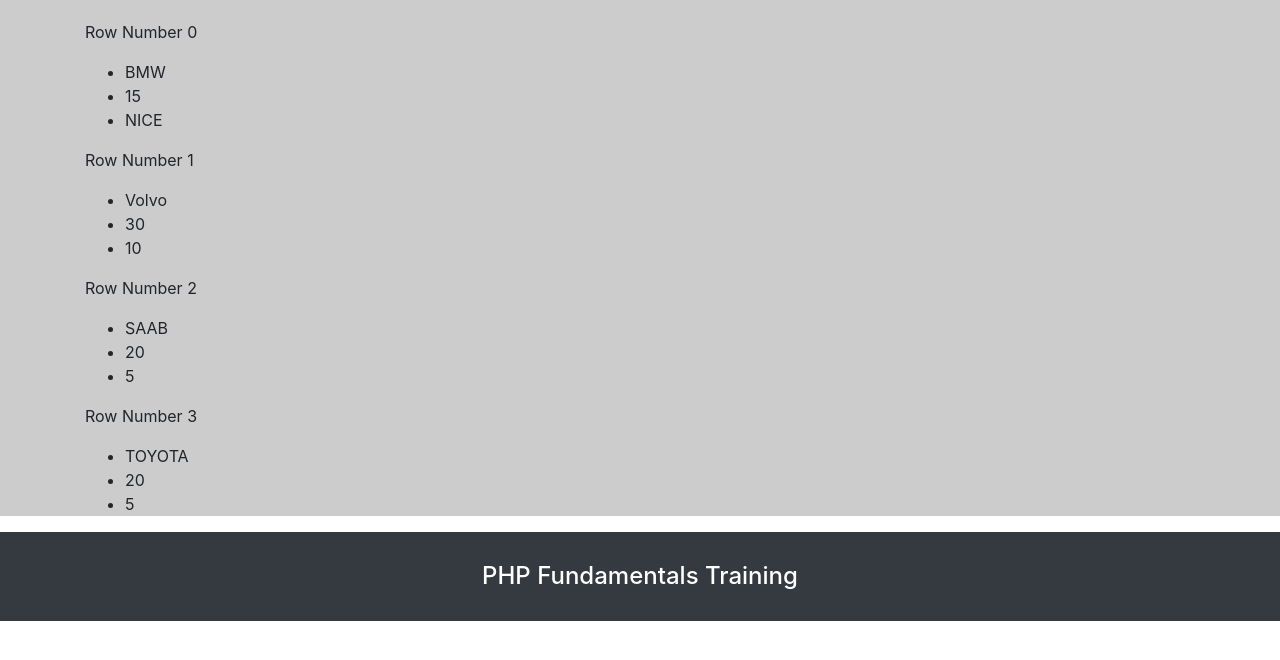
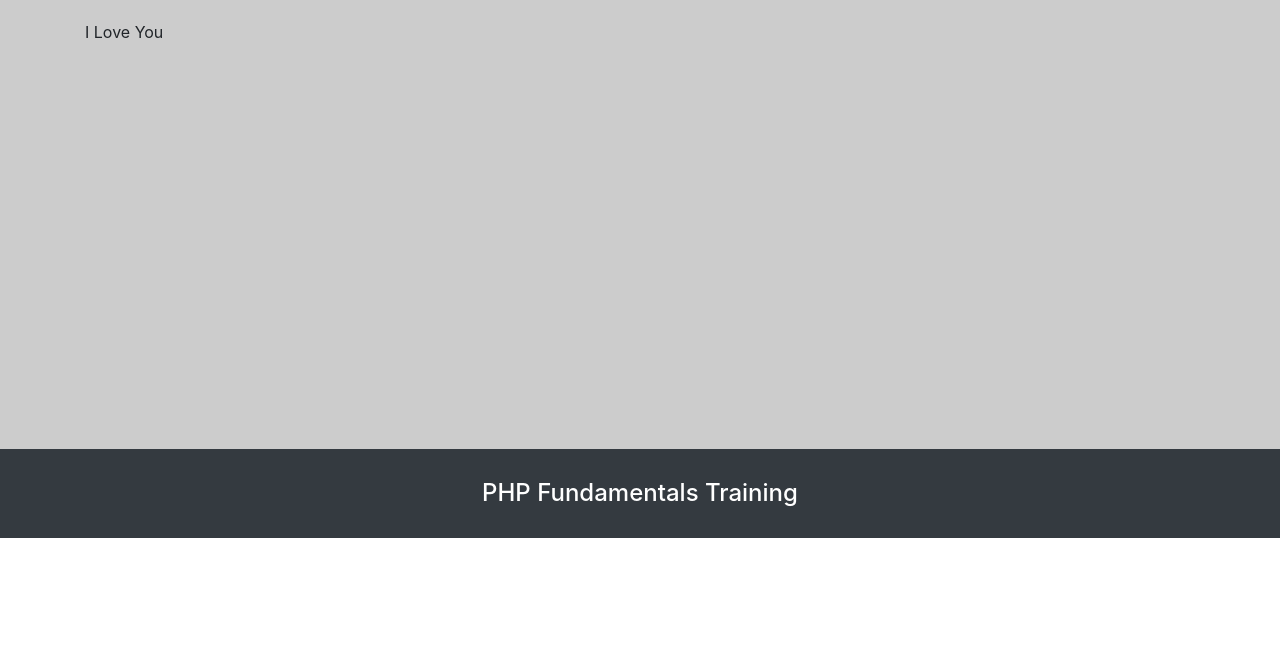
Before and after one commit to jasujon/start-php, a PHP site: page / in a window 1280 px wide. Shown: the part 89-749 px from the top of the page. Run offline with PHP 8.4, Linux system fonts and the light colour scheme.

Commit message:
Conditional Statements

```diff
--- a/index.php
+++ b/index.php
@@ -30,28 +30,41 @@
         <div class="main" style="min-height: 449px;background: #ccc;">
             <div class="container" style="padding-top:20px;">
                 <?php
-                    # Multidimensional arrays
+                    # Conditional Statements
+                        # 1. if statement 2.if else statement 3. if elseif statement
 
-                    $cars = array(
-                        array("BMW",15,"NICE"),
-                        array("Volvo",30,10),
-                        array("SAAB",20,5),
-                        array("TOYOTA",20,5),
-                    );
+                        $x = 15;
 
-                    // echo $cars [0][2];
-                    // echo $cars [1][0];
 
-                    for ($row=0; $row<4 ; $row++){
-                        echo "<p>Row Number $row</p>";
+                        #if statement
+                        // if($x > 5){
+                        //     echo "I Love You Sohan";
+                        // }
+                        #output : I Love You Sohan;
 
-                        echo "<ul>";
-                        for($col = 0 ; $col<3; $col++){
-                            echo "<li>".$cars[$row][$col]."</li>";
+                        #if else statement
+                        // if($x > 15){
+                        //     echo "I Love You Sohan";
+                        // }else{
+                        //     echo "Sorry";
+                        // }
+                        #output : Sorry
+
+
+                        #if elseif statement
+                        if($x > 15){
+                            echo "I Love You Sohan";
+                        }elseif($x > 10){
+                            echo "I Love You ";
+                        }else{
+                            echo "Sorry";
                         }
+                        #output : I Love You
 
-                        echo "</ul>";
-                    }
+
+
+
+
 
 
 
```
